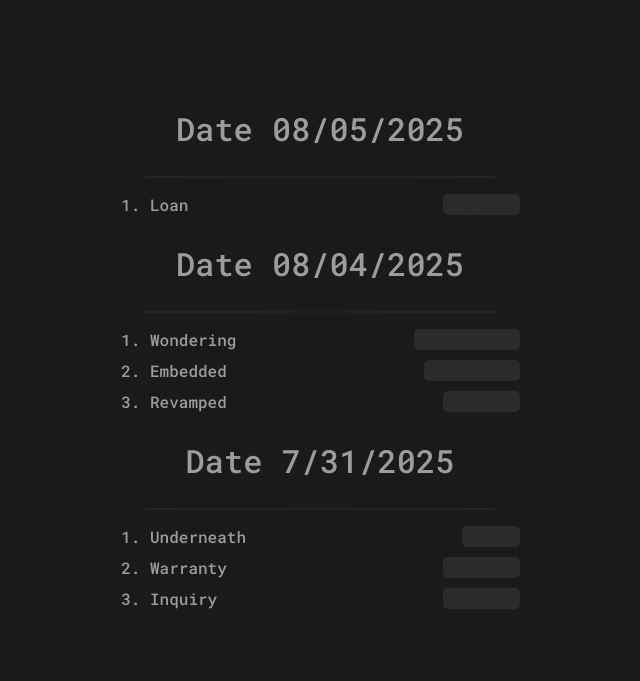
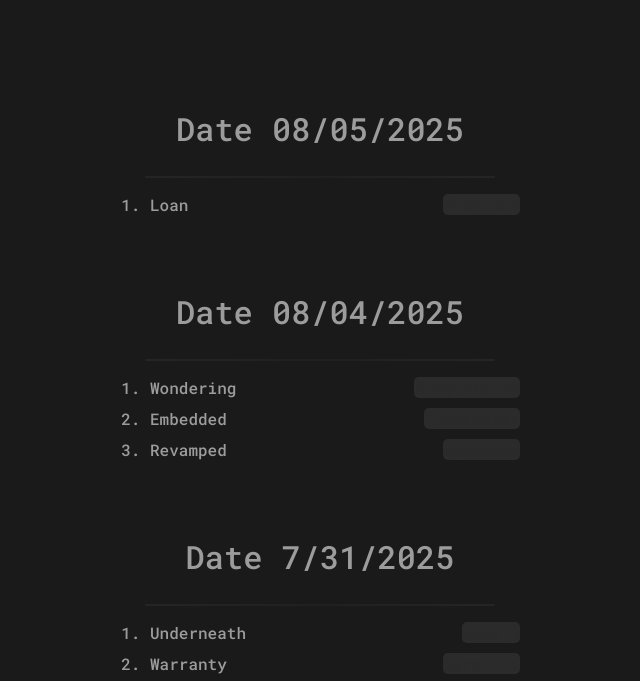
Before and after one commit to One-S-24/Glossary, a plain HTML site: page index.html in a window 1280 px wide. Shown: the part 96-777 px from the top of the page, without its empty margins (320-960 px from the left). Drawn offline with Linux system fonts and the light colour scheme; a web font is replaced by a local one.

Commit message:
Update index.html

```diff
--- a/index.html
+++ b/index.html
@@ -49,6 +49,9 @@
 
             </ol>
         </div>
+        </div>
+
+        <div class="containerSection01">
 
  <!--Fecha en la que se realizó el glosario-->
         <h1>
@@ -70,9 +73,10 @@
 
             </ol>
         </div>
+        </div>
 
 
-
+             <div class="containerSection01">
          <!--Fecha en la que se realizó el glosario-->
         <h1>
             Date 7/31/2025
@@ -91,6 +95,7 @@
               <li> Warranty <span class="spoiler"> Garantía </span></li>
               <li> Inquiry <span class="spoiler"> Consulta </span></li>
             </ol>
+        </div>
         </div>
 
       <div class="containerSection01">
@@ -153,7 +158,7 @@
 </div>
 <div class="containerSection01">
 
-        <div class="containerSection01"></div>
+
 
         <!--Fecha en la que se realizó el glosario-->
         <h1>
@@ -175,7 +180,6 @@
             </ol>
         </div>
 
-    </div>
 
 
 </div>
```
